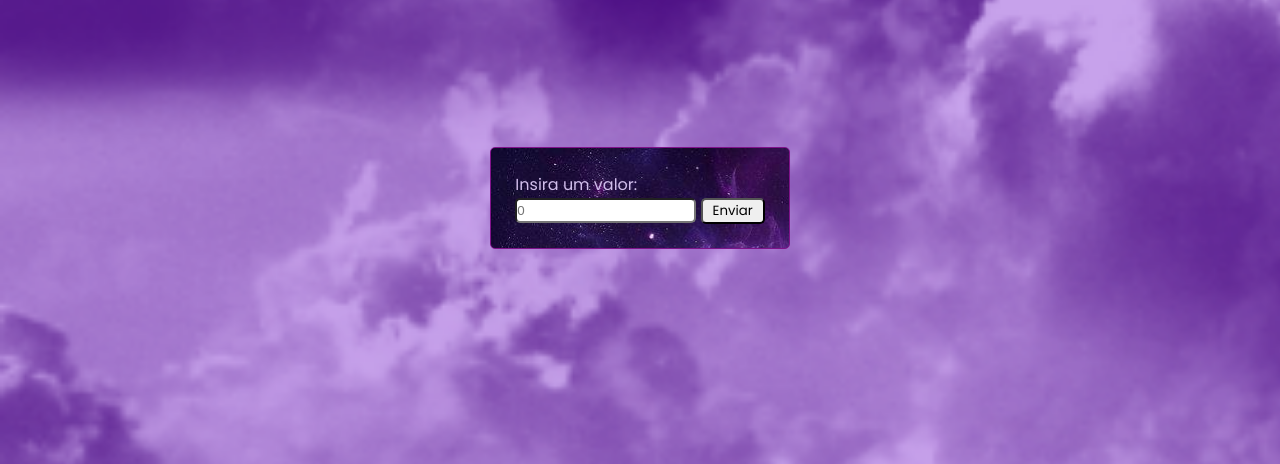
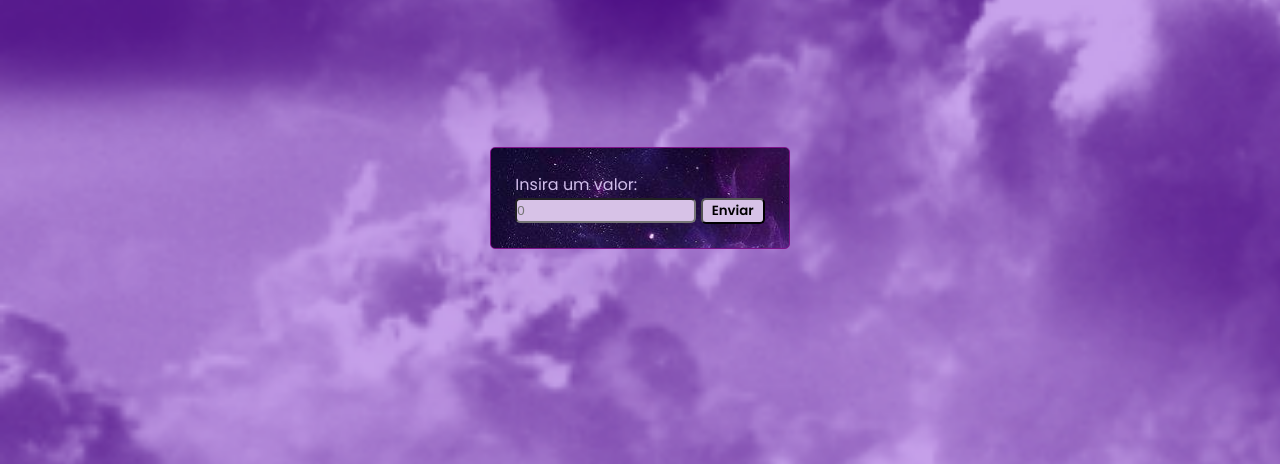
Before and after one commit to dugabrielle/treino_php, a PHP site: page / in a window 1280 px wide. Shown: the part 202-666 px from the top of the page. Run offline with PHP 8.4, Linux system fonts and the light colour scheme.

Commit message:
add scala

```diff
--- a/tabuada-php/css/style.css
+++ b/tabuada-php/css/style.css
@@ -28,6 +28,7 @@
 #campo {
     border-radius: 5px;
     height: 1.6rem;
+    background-color: rgb(215, 194, 231);
 }
 
 #enviar {
@@ -36,5 +37,11 @@
     height: 1.6rem;
     border-radius: 5px;
     font-family: "Poppins", sans-serif;
-    font-weight: 400;
+    font-weight: 600;
+    background-color: rgb(215, 194, 231);
 }
+
+input#enviar:hover{
+    background-color: rgb(124, 33, 151);
+    transform: scale(1.1);
+}
```
